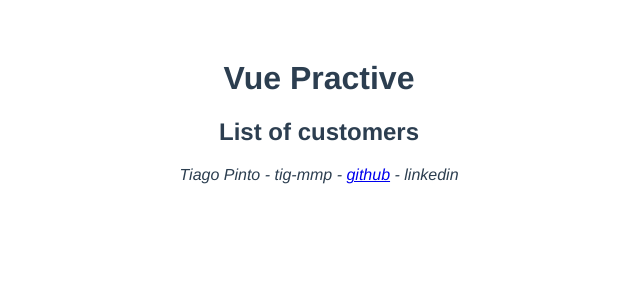
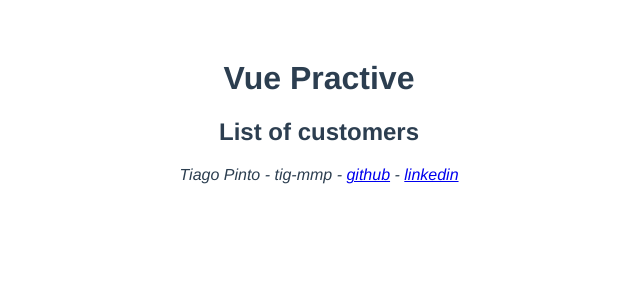
Before and after one commit to tig-mmp/vue-practice, a Vue app: page / in a window 1280 px wide. Shown: the top 300 px of the page, without its empty margins (321-961 px from the left). Built offline with nearby package versions, Linux system fonts and the light colour scheme.

Commit message:
gitpod dependencies and server combined

```diff
--- a/src/App.vue
+++ b/src/App.vue
@@ -9,7 +9,7 @@
     <address>
       Tiago Pinto - tig-mmp -
       <a href="https://github.com/tig-mmp" target="_blank">github</a> -
-      <a href-="https://www.linkedin.com/in/tiagopinto-programador" target="_blank">linkedin</a>
+      <a href="https://www.linkedin.com/in/tiagopinto-programador" target="_blank">linkedin</a>
     </address>
   </footer>
 </template>
```
Also changed, not shown: .gitpod.yml.
